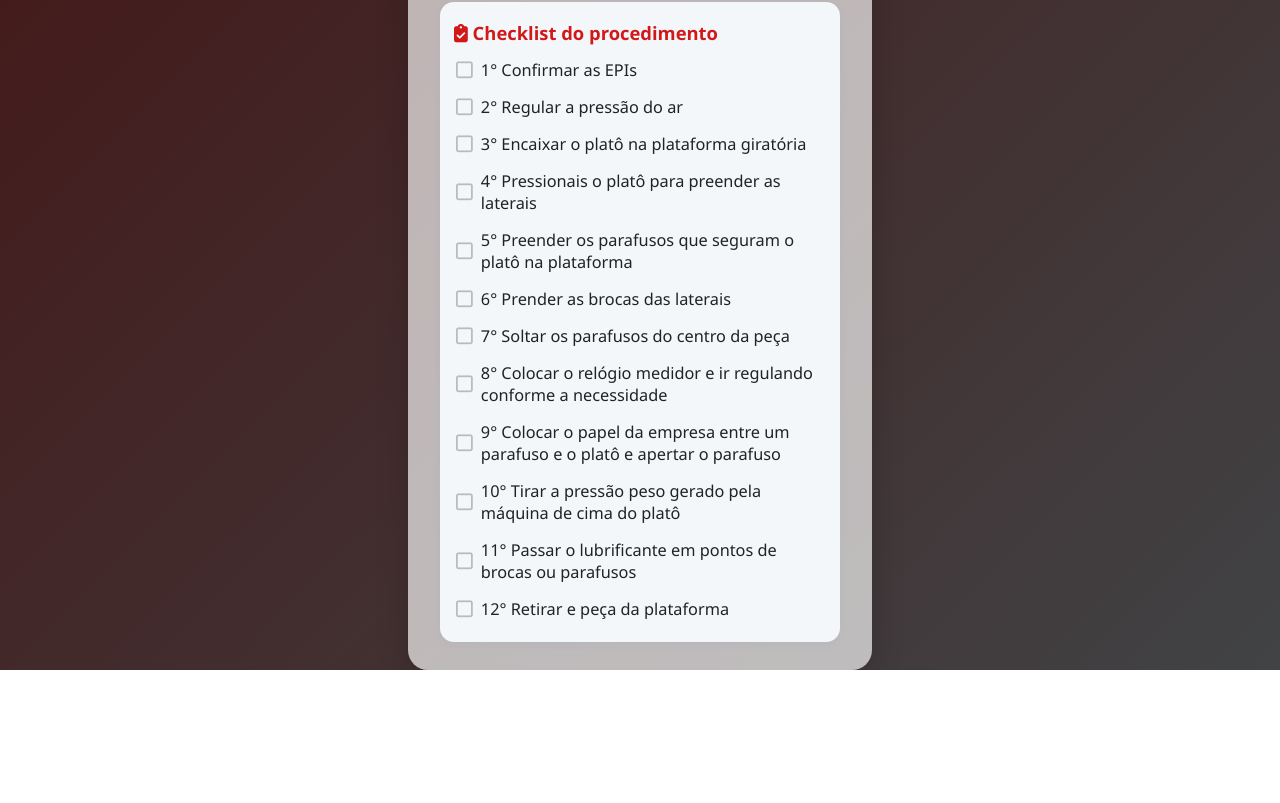
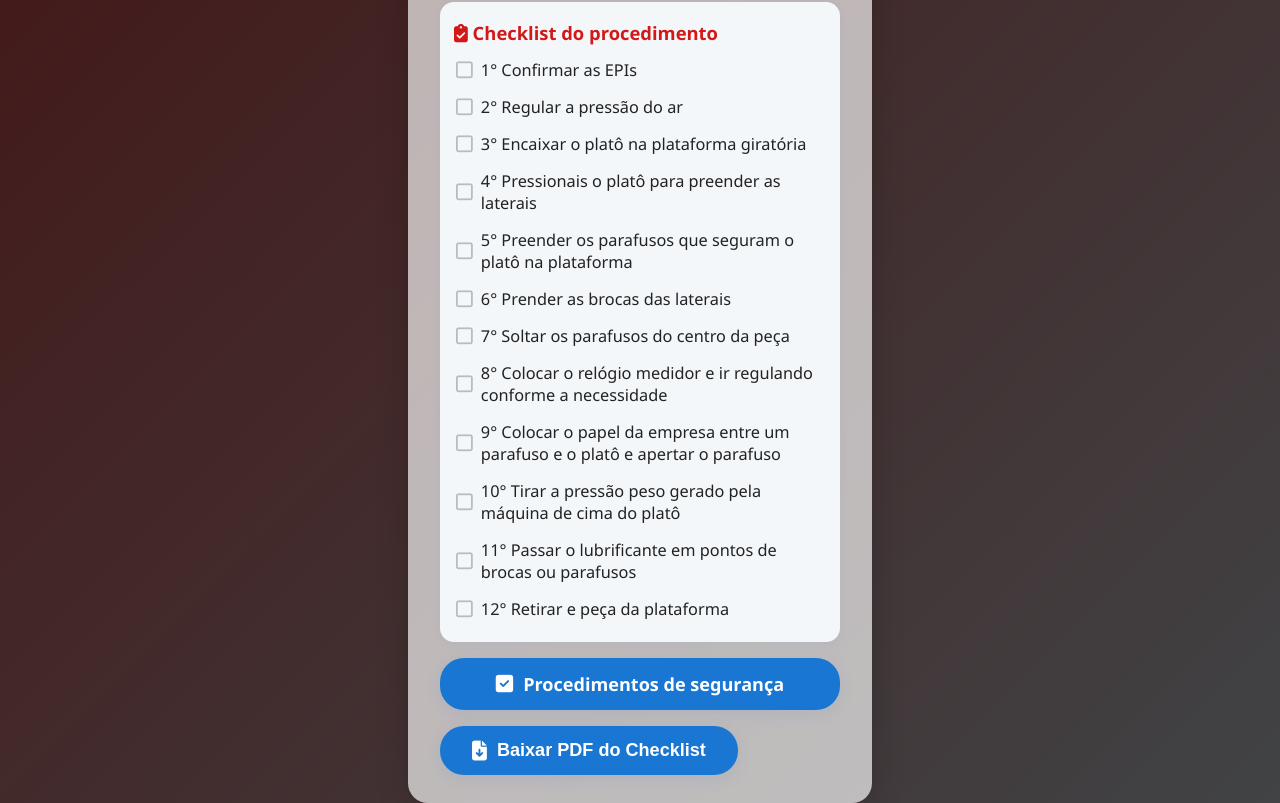
Before and after one commit to RenanMestre/platodisesoft, a plain HTML site: page monitor_2.html in a window 1280 px wide. Shown: the part 481-1284 px from the top of the page. Before the commit the page ends 1151 px from the top, so only its background shows below. Drawn offline with nearby package versions, Linux system fonts and the light colour scheme.

Commit message:
Ajuste na tela de monitor_2

```diff
--- a/monitor_2.html
+++ b/monitor_2.html
@@ -108,6 +108,34 @@
         .checked {
             background: #e3fbe8;
         }
+        .monitor-btn {
+            display: flex;
+            align-items: center;
+            justify-content: center;
+            gap: 10px;
+            background: #1976d2;
+            color: #fff;
+            border: none;
+            border-radius: 24px;
+            padding: 14px 32px;
+            font-size: 1.13rem;
+            font-weight: bold;
+            cursor: pointer;
+            box-shadow: 0 4px 16px rgba(25,118,210,0.10);
+            transition: background 0.2s, color 0.2s, transform 0.1s;
+            margin-top: 16px;
+            text-decoration: none !important;
+            outline: none;
+        }
+        .monitor-btn:hover, .monitor-btn:focus {
+            background: #1251a3;
+            color: #fff;
+            transform: translateY(-2px) scale(1.03);
+            text-decoration: none;
+        }
+        .monitor-btn i {
+            font-size: 1.1em;
+        }
         @media (max-width: 500px) {
             .monitor-container {
                 padding: 12px 2vw 12px 2vw;
@@ -125,9 +153,6 @@
 </head>
 <body>
     <div class="monitor-container">
-        <button id="btnDownloadChecklist" style="position:absolute;top:24px;right:32px;background:#1976d2;color:#fff;border:none;border-radius:18px;padding:8px 18px;font-weight:bold;cursor:pointer;box-shadow:0 2px 8px rgba(25,118,210,0.10);">
-            <i class="fas fa-file-download"></i> Baixar checklist em PDF
-        </button>
         <h1><i class="fas fa-industry"></i> Monitoramento da Máquina</h1>
         <ul class="status-list">
             <li class="status-item">
@@ -168,6 +193,15 @@
                 <li class="checklist-item"><i class="far fa-square check-icon"></i>12° Retirar e peça da plataforma</li>
             </ul>
         </div>
+        <!--<a href="passos.html" class="monitor-btn" style="margin-top:24px;display:flex;align-items:center;justify-content:center;">
+            <i class="fas fa-list-ol"></i> Passo a passo
+        </a>-->
+        <a href="seguranca.html" class="monitor-btn">
+            <i class="fas fa-check-square"></i> Procedimentos de segurança
+        </a>
+        <button id="btnDownloadChecklist" class="monitor-btn">
+            <i class="fas fa-file-download"></i> Baixar PDF do Checklist
+        </button>
     </div>
     <script src="https://cdnjs.cloudflare.com/ajax/libs/jspdf/2.5.1/jspdf.umd.min.js"></script>
     <script>
```
